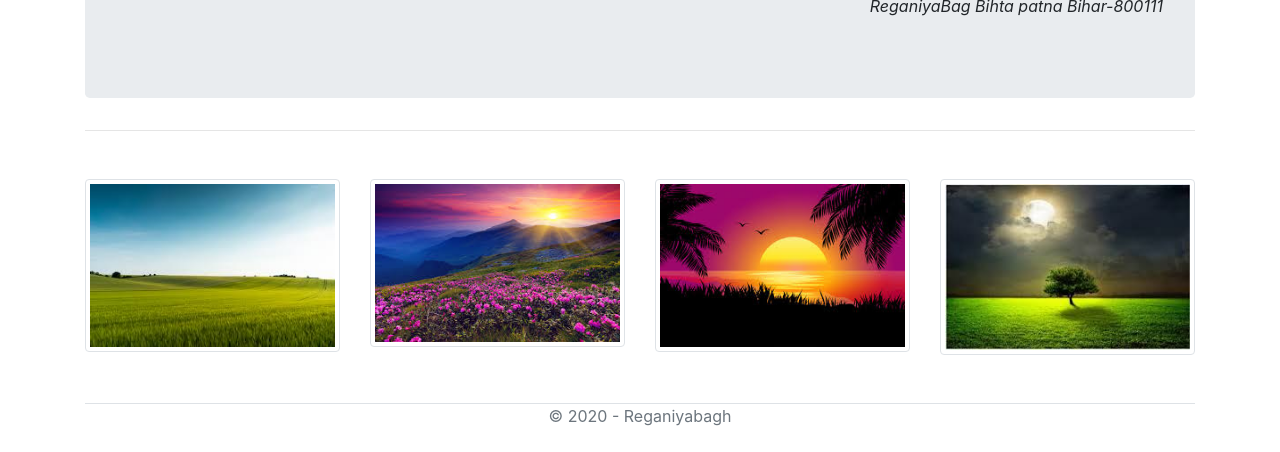
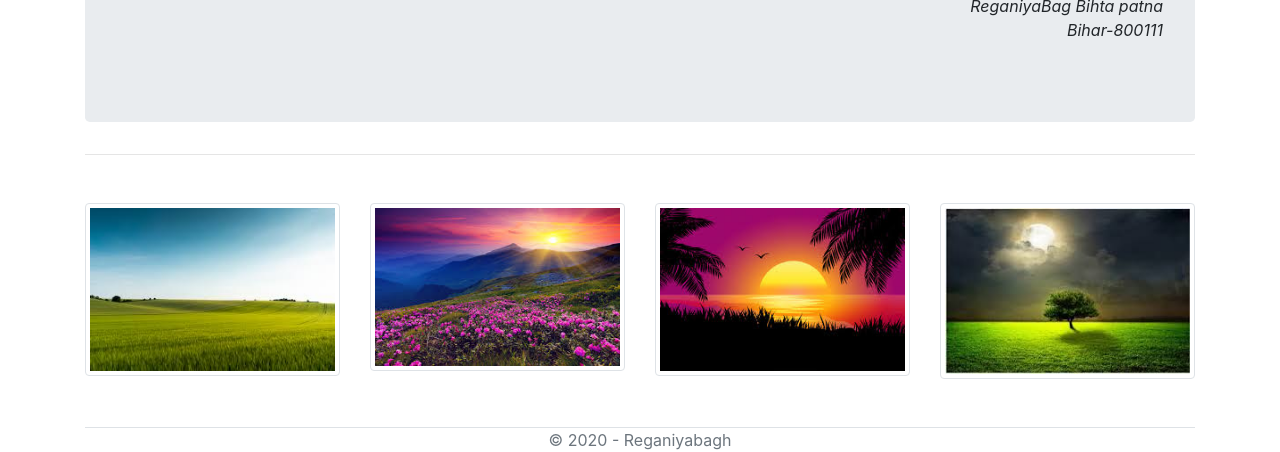
Before and after one commit to rakesh98356/reganiyabaghassociationclub, a plain HTML site: page index.html in a window 1280 px wide. Shown: the part 581-1033 px from the top of the page. Before the commit the page ends 1009 px from the top, so only its background shows below. Drawn offline with nearby package versions, Linux system fonts and the light colour scheme.

Commit message:
Update index.html

```diff
--- a/index.html
+++ b/index.html
@@ -107,7 +107,7 @@
 
     <h1>Reganiya Bag</h1>
       <h2>Association Club</h2>
-      <p>ReganiyaBag Bihta patna Bihar-800111</p>
+      <p>ReganiyaBag Bihta patna<br> Bihar-800111</p>
 
   </div>
 
```
